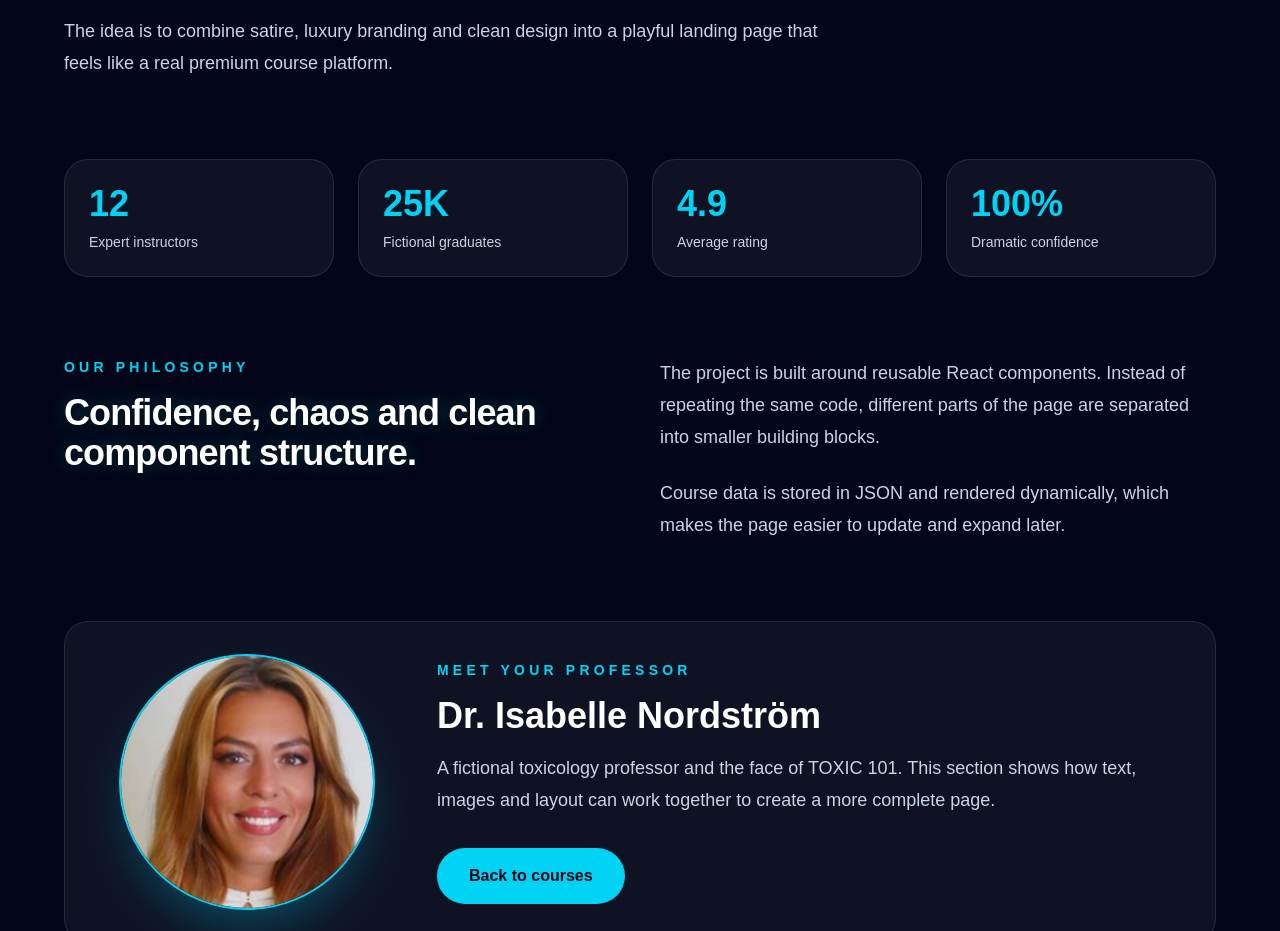
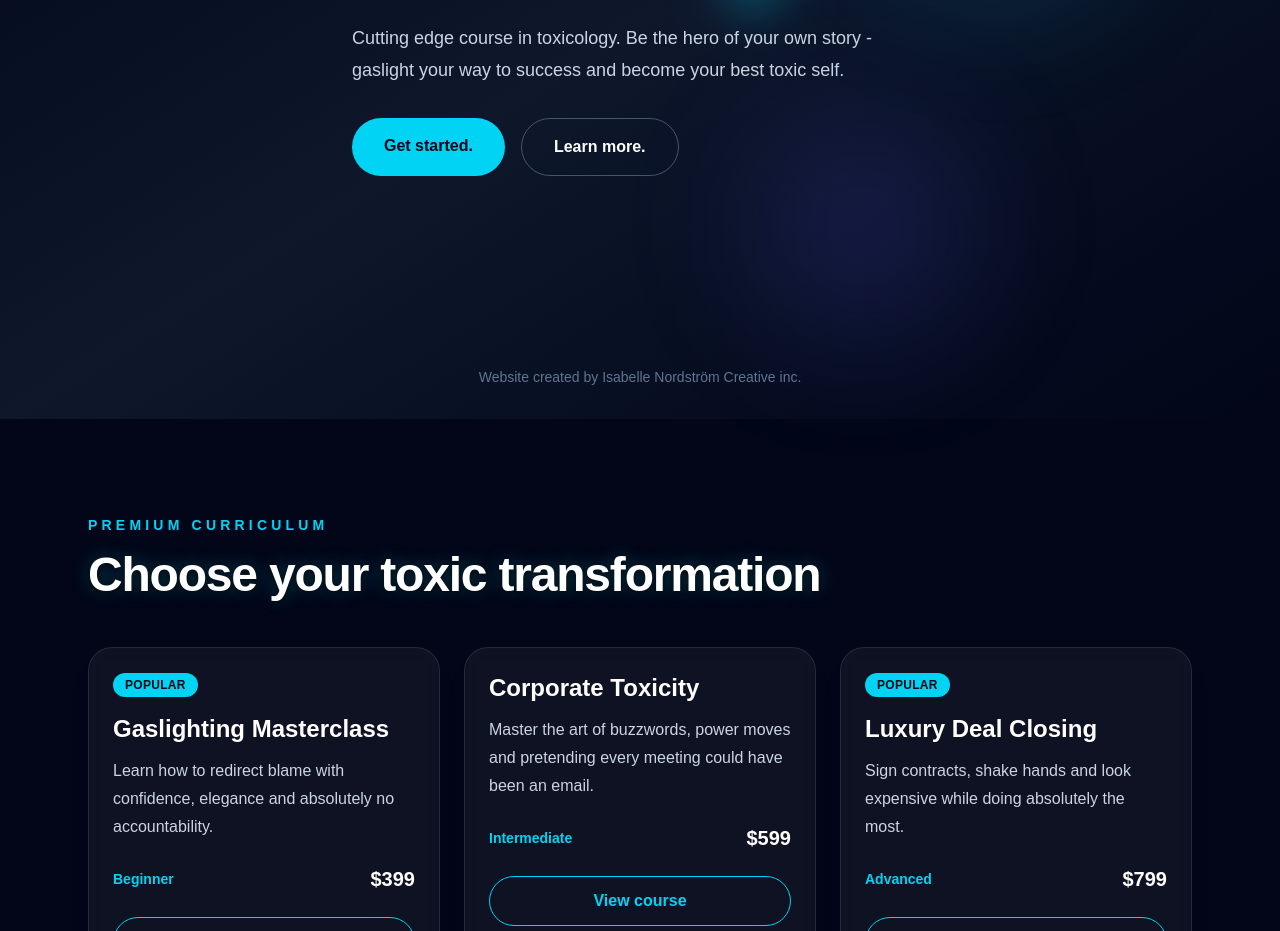
Before and after one commit to isabellesvedlund/Next, a Next.js app in the folder hero-next/: page /about in a window 1280 px wide. Shown: the part 381-1312 px from the top of the page. Built offline with nearby package versions, Linux system fonts and the light colour scheme.

Commit message:
dynamic id

```diff
--- a/hero-next/src/app/about/page.tsx
+++ b/hero-next/src/app/about/page.tsx
@@ -1,110 +1,34 @@
-import Image from "next/image";
+import Hero from "@/components/hero";
+import CourseCard from "@/components/course_card";
+import courses from "@/data/courses.json";
 
-export default function AboutPage() {
+export default function Home() {
   return (
-    <main className="min-h-screen bg-slate-950 px-6 py-32 text-white">
-      <section className="mx-auto max-w-6xl">
-        <div className="mb-20 max-w-3xl">
-          <p className="mb-4 text-sm font-semibold uppercase tracking-[0.3em] text-cyan-400">
-            About the course
-          </p>
+    <main className="min-h-screen bg-slate-950 text-white">
+      <Hero />
 
-          <h1 className="hero-title mb-6 text-5xl font-extrabold tracking-tight md:text-6xl">
-            The world&apos;s first premium course in strategic toxicity.
-          </h1>
+      <section className="mx-auto max-w-6xl px-6 py-24">
+        <p className="mb-4 text-sm font-semibold uppercase tracking-[0.3em] text-cyan-400">
+          Premium curriculum
+        </p>
 
-          <p className="text-lg leading-8 text-slate-300">
-            TOXIC 101 is a fictional course concept created to practice modern
-            web development with Next.js, React components, routing, props, JSON
-            data and conditional rendering.
-          </p>
+        <h2 className="hero-title mb-12 text-4xl font-extrabold tracking-tight md:text-5xl">
+          Choose your toxic transformation
+        </h2>
 
-          <p className="mt-6 text-lg leading-8 text-slate-300">
-            The idea is to combine satire, luxury branding and clean design into
-            a playful landing page that feels like a real premium course
-            platform.
-          </p>
+        <div className="grid gap-6 md:grid-cols-3">
+          {courses.map((course) => (
+            <CourseCard
+              key={course.id}
+              id={course.id}
+              title={course.title}
+              description={course.description}
+              price={course.price}
+              level={course.level}
+              popular={course.popular}
+            />
+          ))}
         </div>
-
-        <section className="mb-20 grid gap-6 md:grid-cols-4">
-          <div className="rounded-3xl border border-white/10 bg-white/5 p-6">
-            <p className="text-4xl font-extrabold text-cyan-400">12</p>
-            <p className="mt-2 text-sm text-slate-300">Expert instructors</p>
-          </div>
-
-          <div className="rounded-3xl border border-white/10 bg-white/5 p-6">
-            <p className="text-4xl font-extrabold text-cyan-400">25K</p>
-            <p className="mt-2 text-sm text-slate-300">Fictional graduates</p>
-          </div>
-
-          <div className="rounded-3xl border border-white/10 bg-white/5 p-6">
-            <p className="text-4xl font-extrabold text-cyan-400">4.9</p>
-            <p className="mt-2 text-sm text-slate-300">Average rating</p>
-          </div>
-
-          <div className="rounded-3xl border border-white/10 bg-white/5 p-6">
-            <p className="text-4xl font-extrabold text-cyan-400">100%</p>
-            <p className="mt-2 text-sm text-slate-300">Dramatic confidence</p>
-          </div>
-        </section>
-
-        <section className="mb-20 grid gap-10 md:grid-cols-2">
-          <div>
-            <p className="mb-4 text-sm font-semibold uppercase tracking-[0.3em] text-cyan-400">
-              Our philosophy
-            </p>
-
-            <h2 className="hero-title mb-6 text-4xl font-extrabold tracking-tight">
-              Confidence, chaos and clean component structure.
-            </h2>
-          </div>
-
-          <div className="space-y-6 text-lg leading-8 text-slate-300">
-            <p>
-              The project is built around reusable React components. Instead of
-              repeating the same code, different parts of the page are separated
-              into smaller building blocks.
-            </p>
-
-            <p>
-              Course data is stored in JSON and rendered dynamically, which
-              makes the page easier to update and expand later.
-            </p>
-          </div>
-        </section>
-
-        <section className="grid items-center gap-10 rounded-3xl border border-white/10 bg-white/5 p-8 md:grid-cols-[300px_1fr]">
-          <Image
-            src="/isabelle.png"
-            alt="Dr. Isabelle Nordström"
-            width={300}
-            height={300}
-            className="mx-auto h-64 w-64 rounded-full border-2 border-cyan-400 object-cover shadow-2xl shadow-cyan-400/30"
-          />
-
-          <div>
-            <p className="mb-4 text-sm font-semibold uppercase tracking-[0.3em] text-cyan-400">
-              Meet your professor
-            </p>
-
-            <h2 className="mb-4 text-4xl font-extrabold">
-              Dr. Isabelle Nordström
-            </h2>
-
-            <p className="text-lg leading-8 text-slate-300">
-              A fictional toxicology professor and the face of TOXIC 101. This
-              section shows how text, images and layout can work together to
-              create a more complete page.
-            </p>
-
-            <a
-              href="/"
-              className="mt-8 inline-block rounded-full bg-cyan-400 px-8 py-4 font-semibold text-slate-950 transition hover:scale-105 hover:bg-cyan-300"
-            >
-              Back to courses
-            </a>
-          </div>
-        </section>
       </section>
     </main>
   );
--- /dev/null
+++ b/hero-next/src/app/courses/[id]/page.tsx
@@ -0,0 +1,21 @@
+interface CoursePageProps {
+  params: Promise<{
+    id: string;
+  }>;
+}
+
+export default async function CoursePage({ params }: CoursePageProps) {
+  const { id } = await params;
+
+  return (
+    <main className="min-h-screen bg-slate-950 px-6 py-32 text-white">
+      <section className="mx-auto max-w-4xl">
+        <p className="mb-4 text-sm font-semibold uppercase tracking-[0.3em] text-cyan-400">
+          Dynamic course route
+        </p>
+
+        <h1 className="hero-title text-5xl font-extrabold">Course ID: {id}</h1>
+      </section>
+    </main>
+  );
+}
--- a/hero-next/src/components/course_card.tsx
+++ b/hero-next/src/components/course_card.tsx
@@ -1,4 +1,7 @@
+import Link from "next/link";
+
 interface CourseCardProps {
+  id: number;
   title: string;
   description: string;
   price: string;
@@ -7,6 +10,7 @@ interface CourseCardProps {
 }
 
 export default function CourseCard({
+  id,
   title,
   description,
   price,
@@ -29,6 +33,13 @@ export default function CourseCard({
         <span className="text-sm font-semibold text-cyan-400">{level}</span>
         <span className="text-xl font-extrabold text-white">{price}</span>
       </div>
+
+      <Link
+        href={`/courses/${id}`}
+        className="mt-6 block rounded-full border border-cyan-400 px-5 py-3 text-center font-semibold text-cyan-400 transition hover:bg-cyan-400 hover:text-slate-950"
+      >
+        View course
+      </Link>
     </article>
   );
 }
--- a/hero-next/src/data/courses.json
+++ b/hero-next/src/data/courses.json
@@ -1,5 +1,6 @@
 [
   {
+    "id": 1,
     "title": "Gaslighting Masterclass",
     "description": "Learn how to redirect blame with confidence, elegance and absolutely no accountability.",
     "price": "$399",
@@ -7,6 +8,7 @@
     "popular": true
   },
   {
+    "id": 2,
     "title": "Corporate Toxicity",
     "description": "Master the art of buzzwords, power moves and pretending every meeting could have been an email.",
     "price": "$599",
@@ -14,6 +16,7 @@
     "popular": false
   },
   {
+    "id": 3,
     "title": "Luxury Deal Closing",
     "description": "Sign contracts, shake hands and look expensive while doing absolutely the most.",
     "price": "$799",
```
